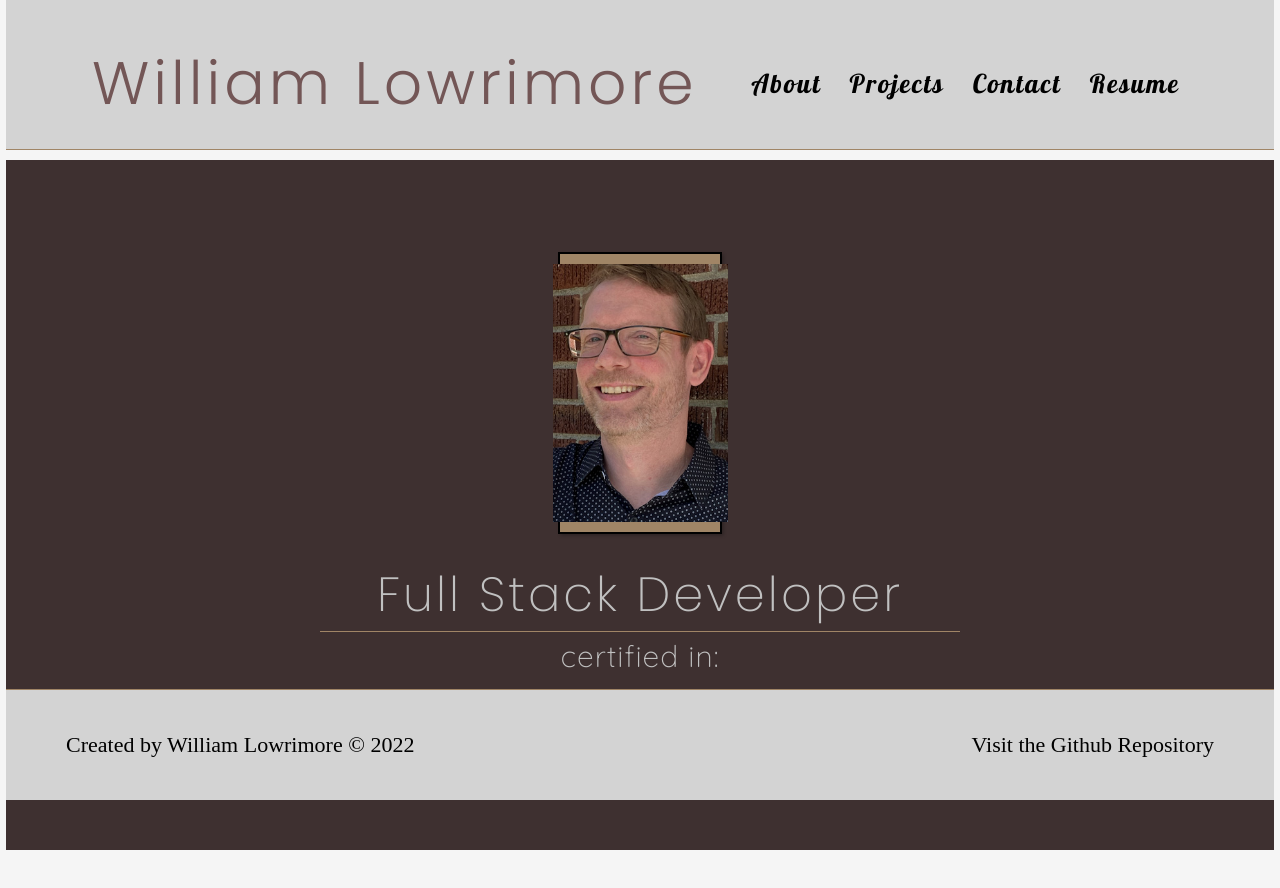
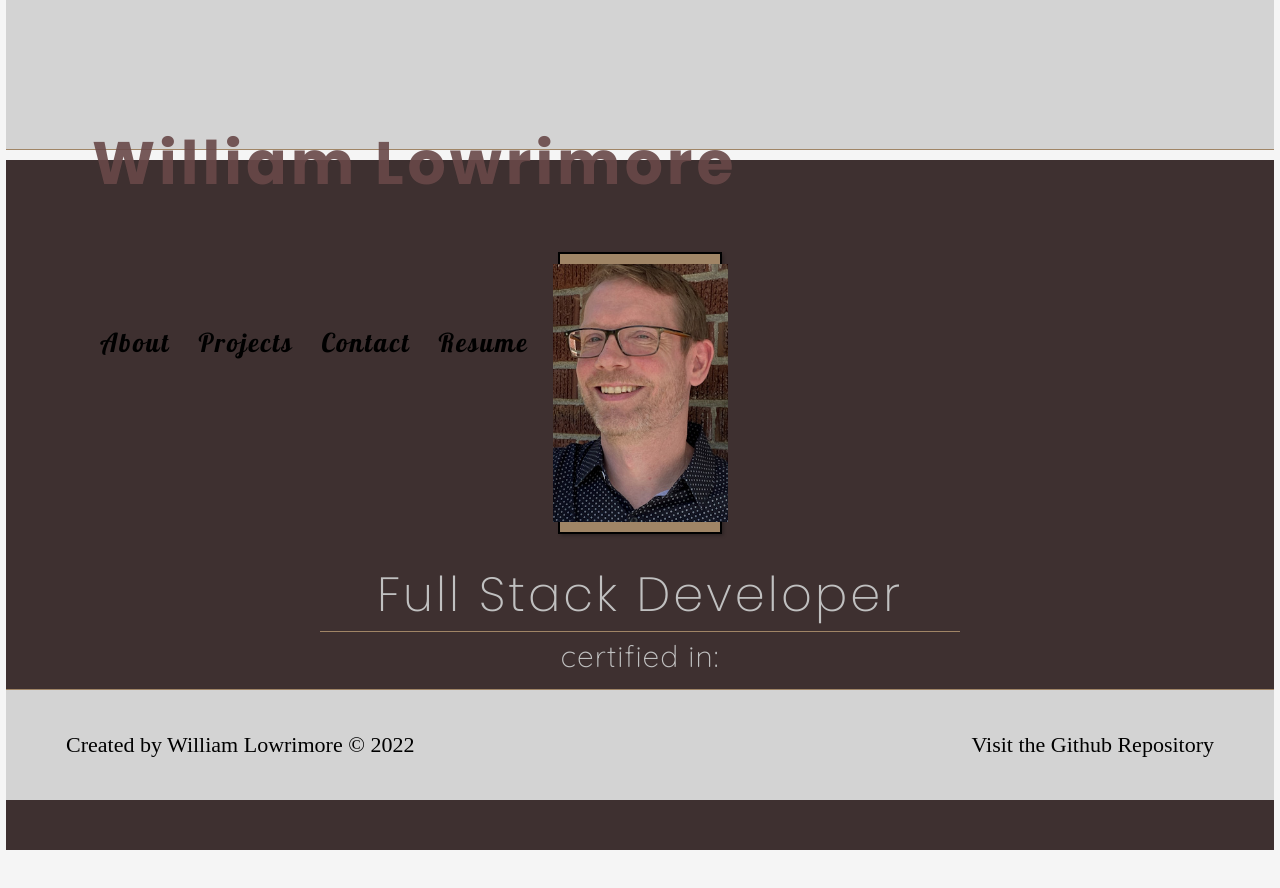
Before and after one commit to wlowrimore/Lowrimore_William_portfolio-2022, a React (Create React App) app: page / in a window 1280 px wide. Shown: the top 888 px of the page. Built offline with nearby package versions, Linux system fonts and the light colour scheme.

Commit message:
changes syntax header h4 to deploy correctly(test) part 8

```diff
--- a/src/components/Navbar.js
+++ b/src/components/Navbar.js
@@ -5,9 +5,9 @@ function Navbar(props) {
 
   return (
     <header className="header">
-      <nav>
+      <div className="my-title">
         <h4 onClick={() => setCurrentTab("main")}>William Lowrimore</h4>
-      </nav>
+      </div>
       <div className="pageTabs">
         <ul>
           <li className={currentTab === "about" ? "navActive" : "mx-2"}>
--- a/src/index.css
+++ b/src/index.css
@@ -49,7 +49,7 @@ header {
   position: sticky; top: 0;
 }
 
-nav h4 {
+.my-title {
   font-family: "Poppins", sans-serif;
   font-size: 60px;
   font-weight: 300;
@@ -61,7 +61,7 @@ nav h4 {
   cursor: pointer;
 }
 
-nav h4:hover {
+.my-title:hover {
   opacity: 70%;
 }
 
```
